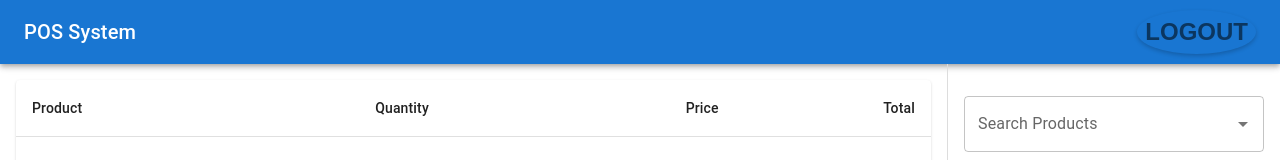
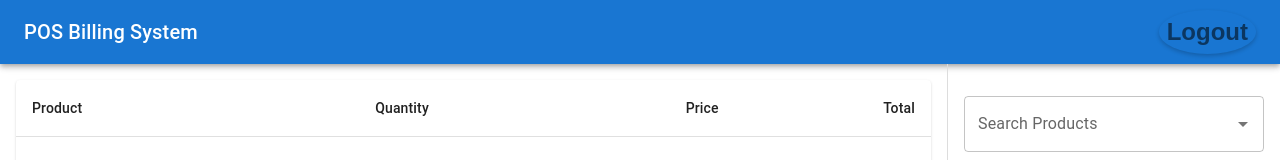
Before and after one commit to AnasSAV/POS-Billing-System, a React (Create React App) app in the folder frontend-react/: page /pos in a window 1280 px wide. Shown: the top 160 px of the page. Built offline with nearby package versions, Linux system fonts and the light colour scheme; sample sign-in values are in the browser's storage.

Commit message:
feat: update TopBar component title and enhance logout button styles

```diff
--- a/frontend-react/src/components/shared/TopBar.jsx
+++ b/frontend-react/src/components/shared/TopBar.jsx
@@ -1,7 +1,7 @@
 import React from 'react';
 import { AppBar, Toolbar, Typography, IconButton } from '@mui/material';
 import { useNavigate } from 'react-router-dom';
-import styles from '../styles/TopBar.module.css';
+import styles from '../styles/TopBar.module.css';  // Fix the import path
 
 const TopBar = () => {
     const navigate = useNavigate();
@@ -15,11 +15,11 @@ const TopBar = () => {
         <AppBar position="static">
             <Toolbar>
                 <Typography className={styles.title} variant="h6" component="div">
-                    POS System
+                    POS Billing System
                 </Typography>
                 <IconButton
+                    className={styles.logoutButton}
                     onClick={handleLogout}
-                    className={styles.logoutButton}
                 >
                     Logout
                 </IconButton>
--- a/frontend-react/src/components/styles/TopBar.module.css
+++ b/frontend-react/src/components/styles/TopBar.module.css
@@ -1,14 +1,15 @@
 .title {
     flex-grow: 1;
+    font-weight: 600;
 }
 
 .logoutButton {
     background-color: #d32f2f;
     display: inline-block;
     color: white;
+    font-size: large;
     padding: 8px 16px;
     border-radius: 8px;
-    text-transform: uppercase;
     font-weight: bold;
     box-shadow: 0 2px 4px rgba(0, 0, 0, 0.2);
     transition: all 0.3s ease;
```
